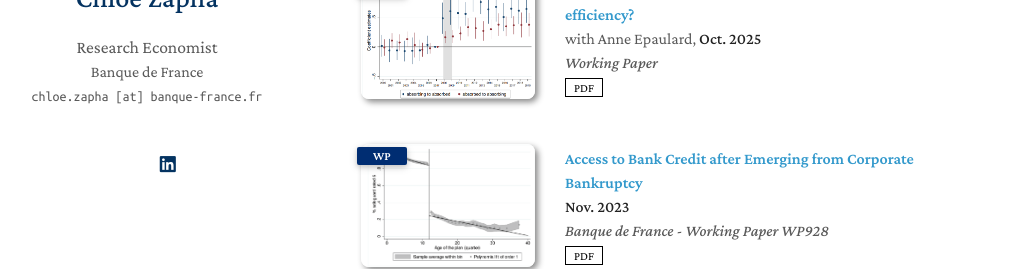
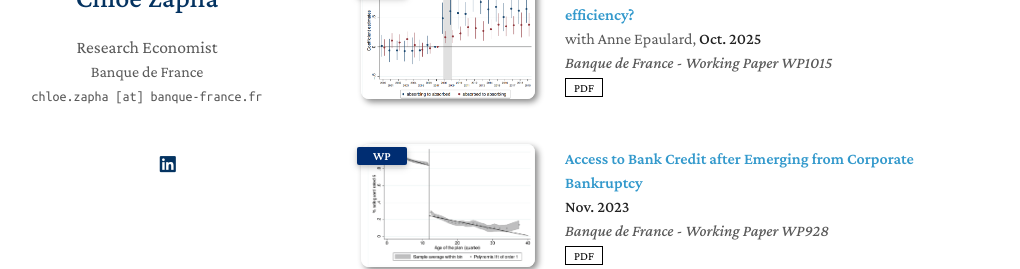
Before and after one commit to czapha/monsite, a Jekyll site: the page built from index.md, in a window 1280 px wide and 900 px high, scrolled down 576 px, cut to the strip 206-900 px from the top of the window. Shown: the top 269 px of the strip, without its empty margins (129-1149 px from the left). Built offline with Jekyll 4.4.1, drawn with Linux system fonts in a browser that asks for light colours; nearby versions of some CDN libraries; a style sheet for code colours, icons or effects is not loaded; our own code applies the rules of GitHub Pages for plain Markdown files.

Commit message:
Update working_papers.yml

```diff
--- a/_data/working_papers.yml
+++ b/_data/working_papers.yml
@@ -3,7 +3,7 @@ main:
   - title: Does merging small bankruptcy courts increase their efficiency?
     authors: with Anne Epaulard, <strong>Oct. 2025</strong>
     conference_short: WP
-    conference: Working Paper
+    conference: Banque de France - Working Paper WP1015
     pdf: https://www.banque-france.fr/system/files/2025-10/WP1015.pdf
     #code: https://github.com/yaoyao-liu/class-incremental-learning/tree/main/mnemonics-training
     #page: https://class-il.mpi-inf.mpg.de/mnemonics/
```
